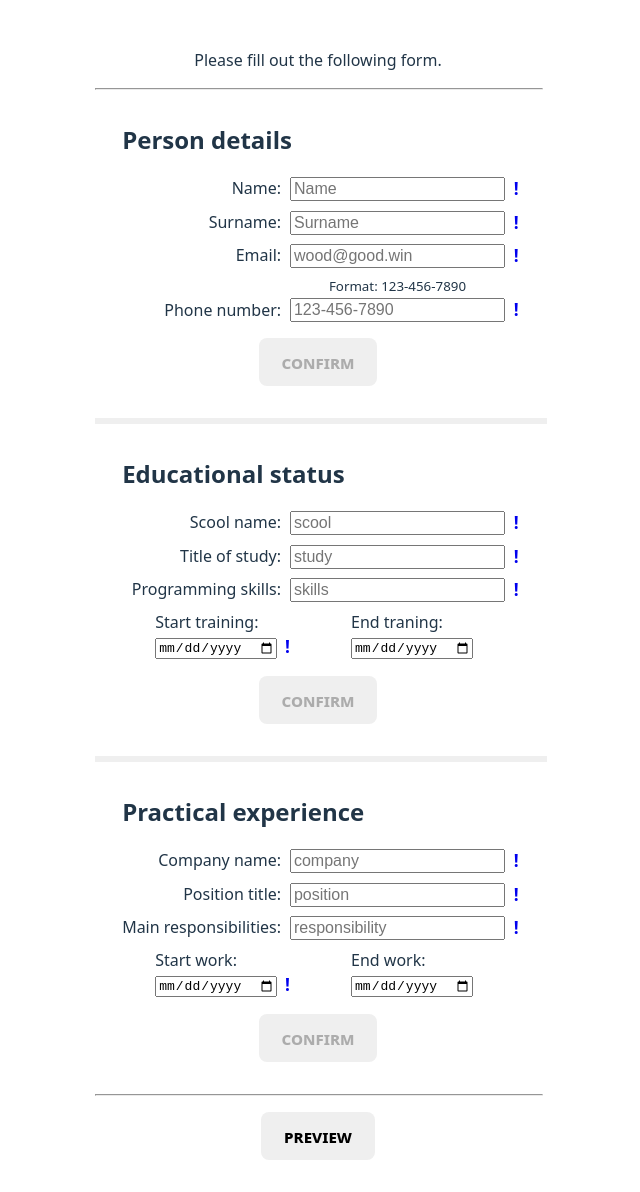
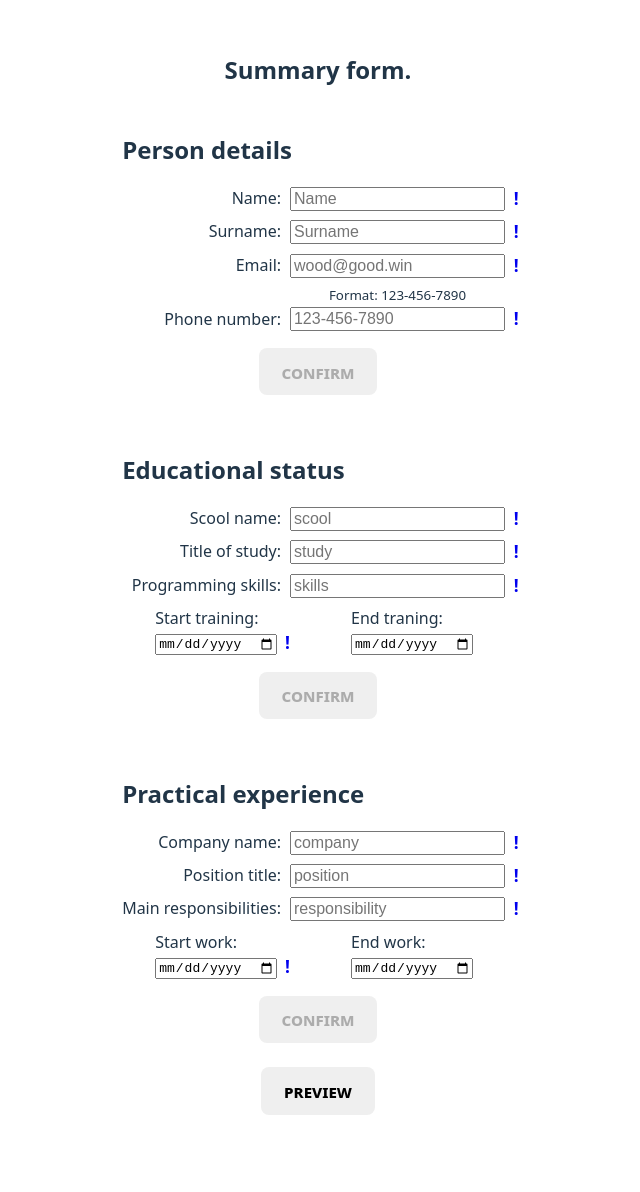
Before and after one commit to petrushya/sample-cv, a React (Vite) app: page / in a window 1280 px wide. Shown: the whole page, without its empty margins (322-962 px from the left). After the commit the page ends 1147 px from the top, so only its background shows below. Built offline with nearby package versions, Linux system fonts and the light colour scheme.

Commit message:
changed App.jsx

```diff
--- a/src/App.jsx
+++ b/src/App.jsx
@@ -5,55 +5,75 @@ import Experience from "./components/experience";
 import Page from "./components/sample";
 import "./App.css";
 
-export default function App() {
-
-  const initData =
-    {
-      id: "",
+const initData = {
   name: "",
   surname: "",
   email: "",
   tel: "",
+  education: [
+    {
+      id: "0-ed",
       scool: "",
       title: "",
       scills: "",
       startStudy: "",
       endStudy: "",
+    },
+  ],
+  experience: [
+    {
+      id: "0-ex",
       company: "",
       position: "",
       duties: "",
       startWork: "",
-      endWork: ""
+      endWork: "",
+    },
+  ],
 };
 
+const startEduc = {};
+Object.assign(startEduc, initData.education[0]);
+startEduc.id = "l0-ed";
+
+const startExper = {};
+Object.assign(startExper, initData.experience[0]);
+startExper.id = "l0-ex";
+
+export default function App() {
   const [data, setData] = useState(initData);
+  const [person, setPerson] = useState(initData);
+  const [educ, setEduc] = useState([startEduc]);
+  const [exper, setExper] = useState([startExper]);
   const [preview, setPreview] = useState(true);
 
   return (
     <>
+      <main>
         {preview ? (
-        <Fragment>
-          <p>Please fill out the following form.</p>
-          <hr />
+          <section className="e-fl d-cl">
+            <h2 className="j-c">Summary form.</h2>
             <Person data={data} setData={setData} />
-          <hr className="hr" />
             <Education data={data} setData={setData} />
-          <hr className="hr" />
             <Experience data={data} setData={setData} />
-        </Fragment>
+          </section>
         ) : (
+          <section>
             <Page data={data} />
+          </section>
         )}
-      <hr />
+        <div className="e-fl e-c">
           <button
             key="preview"
             id="preview"
             type="button"
-        onClick={()=>setPreview(!preview)}
-        className="top-margin"
+            onClick={() => setPreview(!preview)}
+            className="t-m"
           >
             {preview ? "preview" : "redact"}
           </button>
+        </div>
+      </main>
     </>
   );
 }
```
Lines whose indentation alone changed are shown as unchanged.
